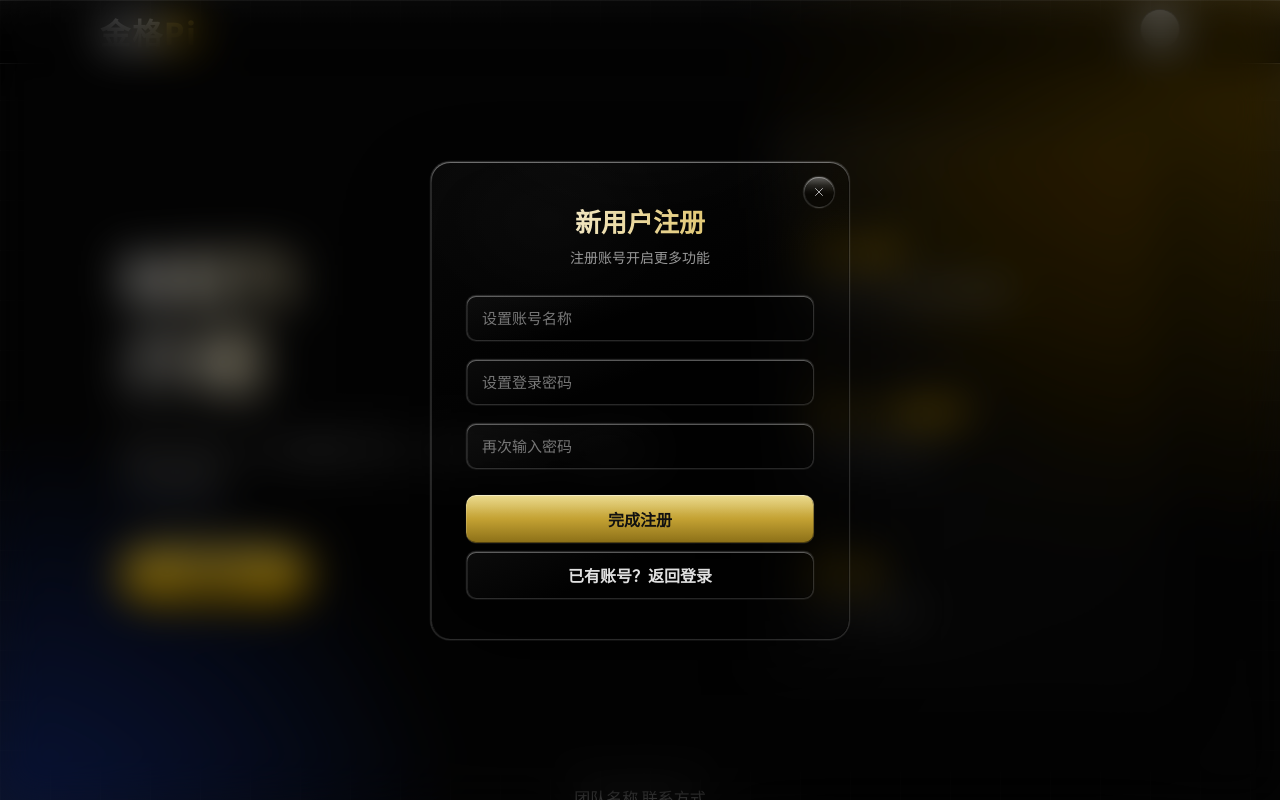
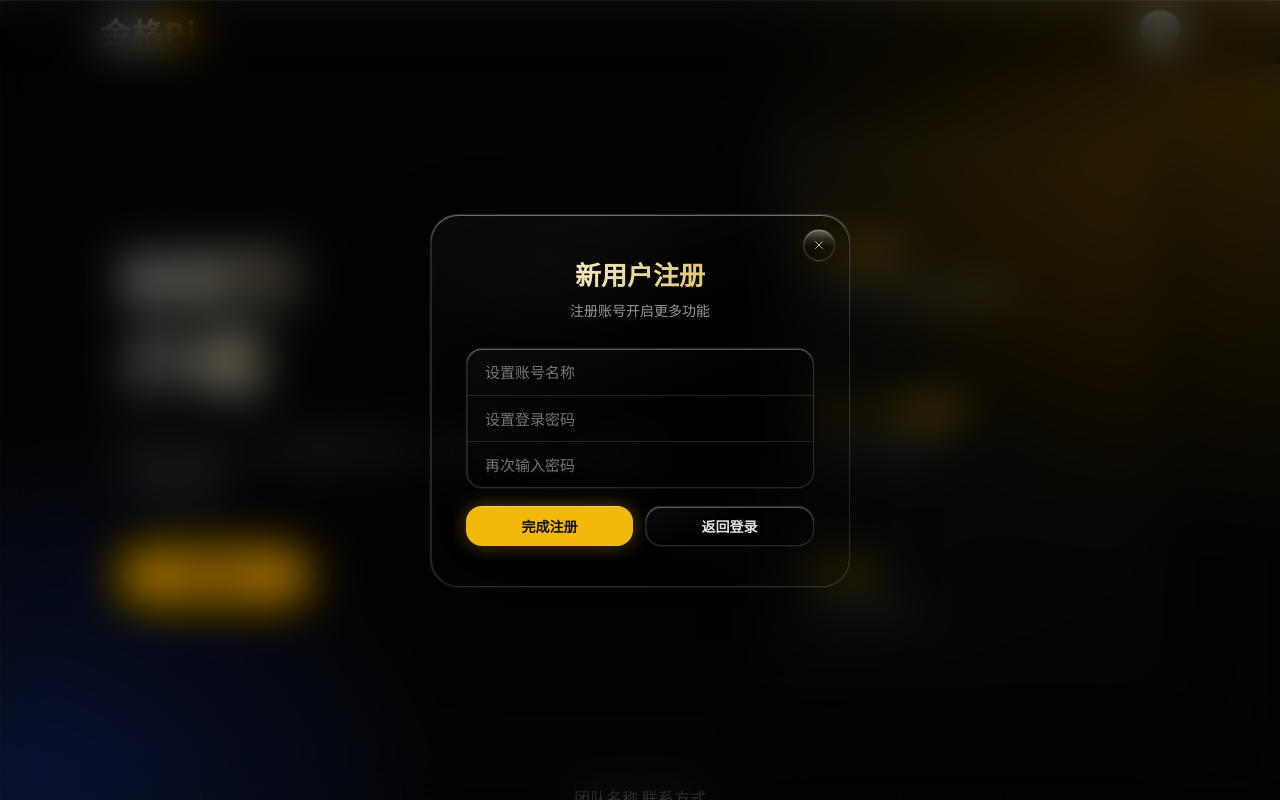
Before and after one commit to flyingscbot/jingepai, a Flask app: page /?modal=register in a window 1280 px wide. Run offline with Flask 3, Linux system fonts and the light colour scheme; grey boxes are pictures that could not be loaded.

Commit message:
20260803.08

```diff
--- a/static/home/css/style.css
+++ b/static/home/css/style.css
@@ -8,9 +8,9 @@
 }
 
 :root{
-    --gold-light:#f5e6a8;
-    --gold-mid:#d4af37;
-    --gold-deep:#8b6914;
+    --gold-light:#fcd535;
+    --gold-mid:#f0b90b;
+    --gold-deep:#c99400;
     /* Liquid Glass：更高透 + 更强模糊 */
     --lg-x:28%;
     --lg-y:12%;
@@ -36,6 +36,11 @@
     --glass-depth:
         0 16px 40px rgba(0,0,0,.26),
         0 0 1px rgba(255,255,255,.07);
+    /* 圆角统一 */
+    --radius-panel:28px;
+    --radius-control:16px;
+    --radius-pill:999px;
+    --radius-circle:50%;
 }
 
 .gold-glass,
@@ -213,11 +218,10 @@ header{
     /* header 自身不做 backdrop-filter，否则内部下拉菜单无法模糊页面 */
     border:none;
 
-    border-bottom:1px solid rgba(255,255,255,.14);
+    border-bottom:none;
 
     box-shadow:
         inset 0 1px 0 rgba(255,255,255,.18),
-        inset 0 -1px 0 rgba(0,0,0,.32),
         0 8px 24px rgba(0,0,0,.28);
 
     position:relative;
@@ -408,11 +426,9 @@ nav a:hover::after{
 
     border:none;
 
-    border-radius:40px;
-
-    background:
-        linear-gradient(180deg, rgba(255,255,255,.1) 0%, transparent 40%),
-        linear-gradient(180deg, rgba(248,229,140,.94) 0%, rgba(212,175,55,.92) 48%, rgba(154,123,26,.9) 100%);
+    border-radius:var(--radius-pill);
+
+    background:var(--gold-mid);
 
     backdrop-filter:var(--glass-blur-sm);
 
@@ -427,8 +443,9 @@ nav a:hover::after{
     cursor:pointer;
 
     box-shadow:
-        var(--glass-rim),
-        0 10px 28px rgba(0,0,0,.3);
+        inset 0 1px 0 rgba(255,255,255,.28),
+        0 10px 28px rgba(0,0,0,.3),
+        0 0 20px rgba(240,185,11,.45);
 
     transition:box-shadow .25s;
 
@@ -436,33 +453,10 @@ nav a:hover::after{
 
 }
 
-/* 与浮窗相同的柔和玻璃边，不用实线描边 */
+/* 金色按钮不加暗色蒙层，保持与标题 Pi 同色 */
 .hero button::before{
 
-    content:"";
-
-    position:absolute;
-
-    inset:0;
-
-    border-radius:inherit;
-
-    pointer-events:none;
-
-    z-index:0;
-
-    background:
-        radial-gradient(ellipse 90% 50% at 50% -12%, rgba(255,255,255,.1), transparent 55%),
-        radial-gradient(ellipse 80% 55% at 50% 120%, rgba(0,0,0,.14), transparent 55%);
-
-    box-shadow:
-        inset 0 1px 0 rgba(255,255,255,.32),
-        inset 0 -1px 0 rgba(0,0,0,.3),
-        inset 1px 0 0 rgba(255,255,255,.1),
-        inset -1px 0 0 rgba(0,0,0,.22),
-        inset 0 0 0 .5px rgba(255,255,255,.08);
-
-    opacity:.55;
+    content:none;
 
 }
 
@@ -536,7 +530,7 @@ nav a:hover::after{
     padding:35px;
 
 
-    border-radius:25px;
+    border-radius:var(--radius-panel);
 
 
     background:
@@ -1097,7 +1089,7 @@ nav a:hover::after{
     width:100%;
     max-width:420px;
     padding:40px 35px;
-    border-radius:20px;
+    border-radius:var(--radius-panel);
     box-shadow:
         var(--glass-rim),
         0 30px 80px rgba(0,0,0,.45);
@@ -1212,49 +1204,64 @@ nav a:hover::after{
     font-size:14px;
 }
 
-.modal-field{
+.modal-field-group{
     margin-bottom:18px;
-}
-
-.modal-field input{
-    width:100%;
-    height:46px;
-    padding:0 15px;
-    border-radius:10px;
+    border-radius:var(--radius-control);
     border:var(--glass-border);
     background:
         linear-gradient(160deg, rgba(255,255,255,.04), rgba(0,0,0,.06) 45%, rgba(0,0,0,.08));
     backdrop-filter:var(--glass-blur-sm);
     -webkit-backdrop-filter:var(--glass-blur-sm);
+    box-shadow:var(--glass-rim);
+    overflow:hidden;
+}
+
+.modal-field-group input{
+    display:block;
+    width:100%;
+    height:46px;
+    padding:0 18px;
+    border:none;
+    border-radius:0;
+    background:transparent;
     color:#fff;
     font-size:15px;
     outline:none;
-    transition:.3s;
-    box-shadow:var(--glass-rim);
-}
-
-.modal-field input::placeholder{
+    transition:background .22s;
+}
+
+.modal-field-group input + input{
+    border-top:1px solid rgba(255,255,255,.12);
+}
+
+.modal-field-group input::placeholder{
     color:#777;
 }
 
-.modal-field input:focus{
-    border-color:rgba(255,255,255,.32);
-    box-shadow:
-        inset 0 1px 0 rgba(255,255,255,.28),
-        inset 0 -1px 0 rgba(0,0,0,.3),
-        0 0 0 3px rgba(255,255,255,.06);
+.modal-field-group input:focus{
+    background:rgba(255,255,255,.05);
+}
+
+.modal-actions{
+    display:flex;
+    align-items:stretch;
+    gap:12px;
+    margin-top:8px;
 }
 
 .modal-btn{
+    position:relative;
     display:inline-flex;
     align-items:center;
     justify-content:center;
-    width:100%;
-    height:48px;
-    margin-top:8px;
-    padding:0 16px;
-    border-radius:10px;
-    font-size:16px;
+    flex:1;
+    width:auto;
+    min-width:0;
+    height:40px;
+    margin-top:0;
+    padding:0 14px;
+    border-radius:var(--radius-control);
+    font-size:14px;
     font-weight:600;
     line-height:1;
     cursor:pointer;
@@ -1264,43 +1271,27 @@ nav a:hover::after{
 .modal-btn-primary{
     position:relative;
     border:none;
-    background:
-        linear-gradient(180deg, rgba(255,255,255,.1) 0%, transparent 40%),
-        linear-gradient(180deg, rgba(248,229,140,.94) 0%, rgba(212,175,55,.92) 50%, rgba(154,123,26,.9) 100%);
+    background:var(--gold-mid);
     backdrop-filter:var(--glass-blur-sm);
     -webkit-backdrop-filter:var(--glass-blur-sm);
     color:#111;
     box-shadow:
-        var(--glass-rim),
-        0 8px 20px rgba(0,0,0,.28);
+        inset 0 1px 0 rgba(255,255,255,.28),
+        0 8px 20px rgba(0,0,0,.28),
+        0 0 18px rgba(240,185,11,.4);
     overflow:hidden;
     transition:box-shadow .25s;
 }
 
 .modal-btn-primary::before{
-    content:"";
-    position:absolute;
-    inset:0;
-    border-radius:inherit;
-    pointer-events:none;
-    z-index:0;
-    background:
-        radial-gradient(ellipse 90% 50% at 50% -12%, rgba(255,255,255,.1), transparent 55%),
-        radial-gradient(ellipse 80% 55% at 50% 120%, rgba(0,0,0,.14), transparent 55%);
-    box-shadow:
-        inset 0 1px 0 rgba(255,255,255,.32),
-        inset 0 -1px 0 rgba(0,0,0,.3),
-        inset 1px 0 0 rgba(255,255,255,.1),
-        inset -1px 0 0 rgba(0,0,0,.22),
-        inset 0 0 0 .5px rgba(255,255,255,.08);
-    opacity:.55;
+    content:none;
 }
 
 .modal-btn-primary::after{
     content:"";
     position:absolute;
     inset:4px;
-    border-radius:8px;
+    border-radius:calc(var(--radius-control) - 4px);
     pointer-events:none;
     z-index:0;
     background:
@@ -1338,18 +1329,15 @@ nav a:hover::after{
     content:"";
     position:absolute;
     inset:4px;
-    border-radius:8px;
+    border-radius:calc(var(--radius-control) - 4px);
     pointer-events:none;
     z-index:0;
     background:
-        linear-gradient(180deg, rgba(255,255,255,.55) 0%, rgba(255,255,255,.22) 45%, rgba(255,255,255,.1) 100%);
-    border:var(--glass-border);
-    box-shadow:
-        inset 0 1px 0 rgba(255,255,255,.38),
-        inset 0 -1px 0 rgba(0,0,0,.28),
-        inset 1px 0 0 rgba(255,255,255,.12),
-        inset -1px 0 0 rgba(0,0,0,.22),
-        inset 0 0 0 .5px rgba(255,255,255,.08);
+        linear-gradient(180deg, rgba(255,255,255,.42) 0%, rgba(255,255,255,.16) 42%, rgba(255,255,255,.06) 100%);
+    box-shadow:
+        inset 0 1px 0 rgba(255,255,255,.32),
+        inset 0 -1px 0 rgba(255,255,255,.08),
+        inset 0 0 0 .5px rgba(255,255,255,.16);
     mix-blend-mode:soft-light;
     opacity:0;
     transition:opacity .22s ease;
--- a/templates/base.html
+++ b/templates/base.html
@@ -81,14 +81,14 @@
             </div>
             <div class="modal-tip modal-tip-error" id="loginError"></div>
             <form id="loginForm">
-                <div class="modal-field">
+                <div class="modal-field-group">
                     <input type="text" id="loginUsername" placeholder="请输入账号" required>
-                </div>
-                <div class="modal-field">
                     <input type="password" id="loginPassword" placeholder="请输入密码" required>
                 </div>
-                <button type="submit" class="modal-btn modal-btn-primary">立即登录</button>
-                <button type="button" class="modal-btn modal-btn-secondary" data-switch-modal="register">前往注册</button>
+                <div class="modal-actions">
+                    <button type="submit" class="modal-btn modal-btn-primary">立即登录</button>
+                    <button type="button" class="modal-btn modal-btn-secondary" data-switch-modal="register">前往注册</button>
+                </div>
             </form>
             <p class="modal-hint">测试账号：张三、李四、王五、赵六，统一密码 123456</p>
         </div>
@@ -108,17 +108,15 @@
             <div class="modal-tip modal-tip-error" id="registerError"></div>
             <div class="modal-tip modal-tip-success" id="registerSuccess"></div>
             <form id="registerForm">
-                <div class="modal-field">
+                <div class="modal-field-group">
                     <input type="text" id="registerUsername" placeholder="设置账号名称" required>
-                </div>
-                <div class="modal-field">
                     <input type="password" id="registerPassword" placeholder="设置登录密码" required>
-                </div>
-                <div class="modal-field">
                     <input type="password" id="registerPassword2" placeholder="再次输入密码" required>
                 </div>
-                <button type="submit" class="modal-btn modal-btn-primary">完成注册</button>
-                <button type="button" class="modal-btn modal-btn-secondary" data-switch-modal="login">已有账号？返回登录</button>
+                <div class="modal-actions">
+                    <button type="submit" class="modal-btn modal-btn-primary">完成注册</button>
+                    <button type="button" class="modal-btn modal-btn-secondary" data-switch-modal="login">返回登录</button>
+                </div>
             </form>
         </div>
     </div>
--- a/templates/main.html
+++ b/templates/main.html
@@ -12,7 +12,7 @@
     </div>
     <div class="panel-cards">
         <div class="panel-card">
-            <img src="{{ url_for('static', filename='icons/wallet.svg') }}" class="panel-card-icon" alt="">
+            <img src="{{ url_for('static', filename='icons/trade.svg') }}" class="panel-card-icon" alt="">
             <h3>我的交易数据</h3>
             <p>上传交易数据，查看历史记录</p>
             <a href="{{ url_for('trade') }}" class="func-btn">进入查看详情</a>
```
Also changed, not shown: other parts of static/home/css/style.css (+205 -93 lines), other parts of templates/base.html (+17 -17 lines).
